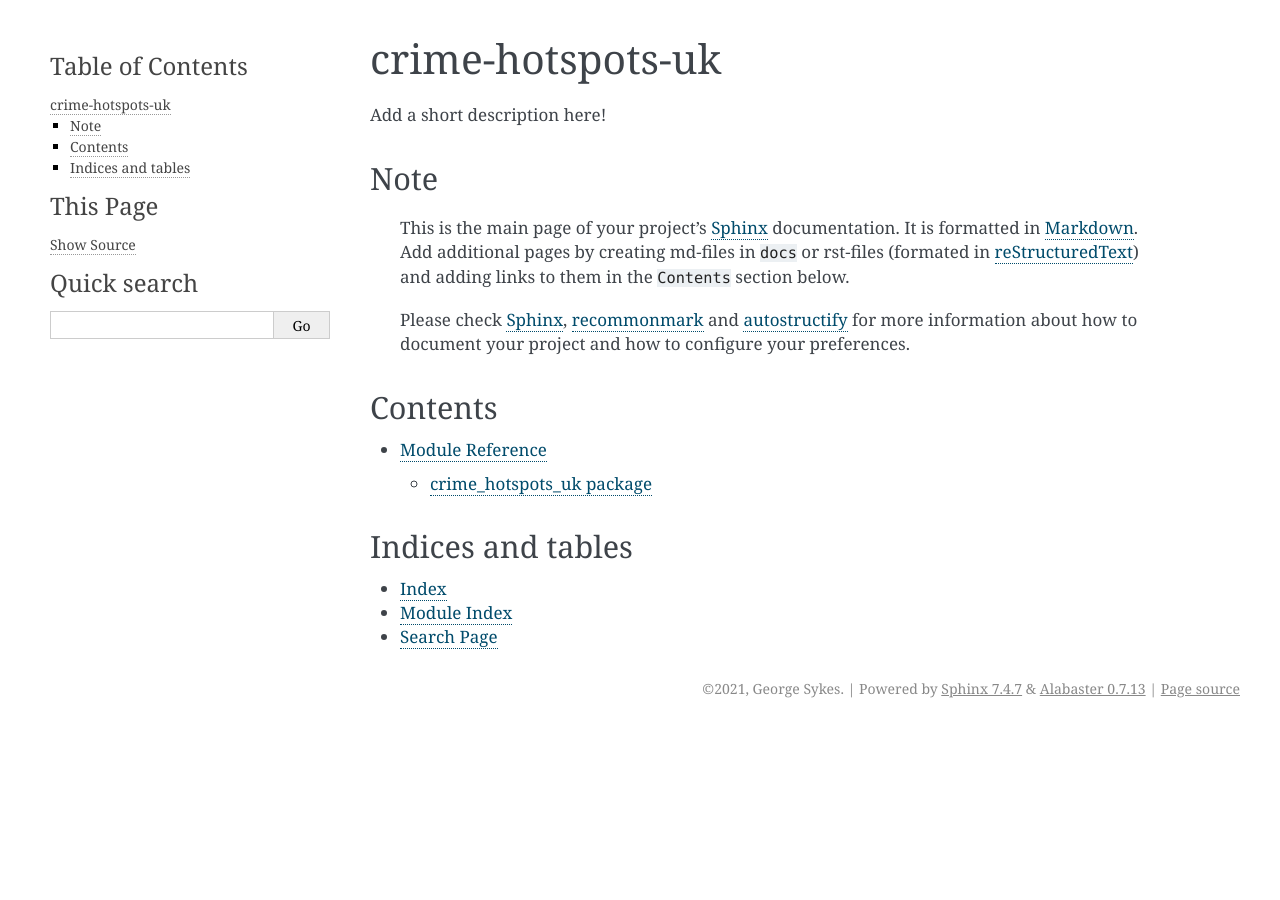
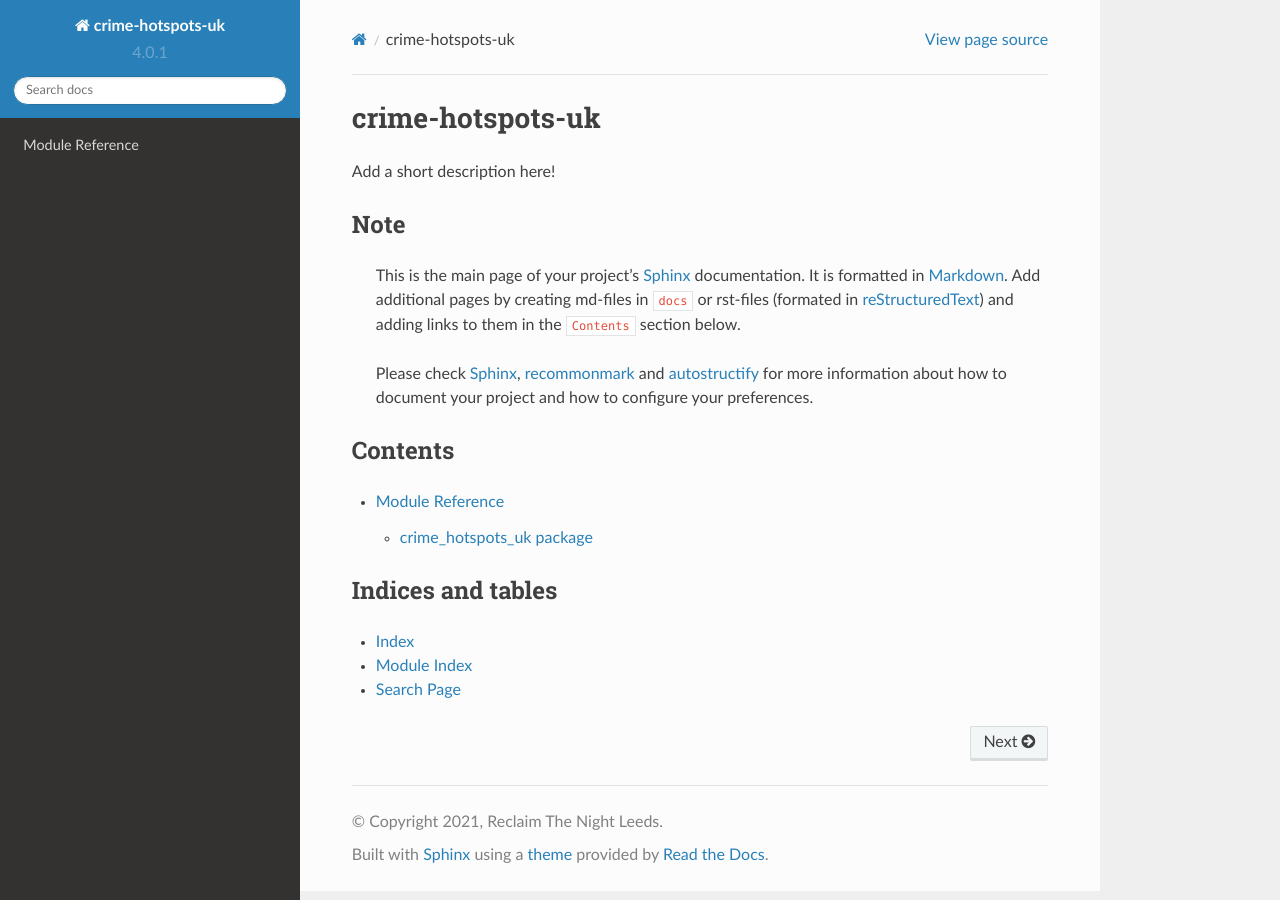
Before and after one commit to Reclaim-The-Night-Leeds/crime-hotspots-uk, a Sphinx documentation site: the page built from docs/index.md, in a window 1280 px wide. Built offline with Sphinx 7.4.7 and the Read the Docs theme 2.0.0, drawn with Linux system fonts in a browser that asks for light colours; pages that are not in the unit, such as notebooks, are missing from menus.

Commit message:
Added dependicies recquired to format read the docs correctly

```diff
--- a/docs/conf.py
+++ b/docs/conf.py
@@ -115,7 +115,7 @@ master_doc = "index"
 
 # General information about the project.
 project = "crime-hotspots-uk"
-copyright = "2021, George Sykes"
+copyright = "2021, Reclaim The Night Leeds"
 
 # The version info for the project you're documenting, acts as replacement for
 # |version| and |release|, also used in various other places throughout the
@@ -168,7 +168,7 @@ pygments_style = "sphinx"
 
 # The theme to use for HTML and HTML Help pages.  See the documentation for
 # a list of builtin themes.
-html_theme = "alabaster"
+html_theme = "sphinx_rtd_theme"
 
 # Theme options are theme-specific and customize the look and feel of a theme
 # further.  For a list of options available for each theme, see the
```
Also changed, not shown: 1 other file.
